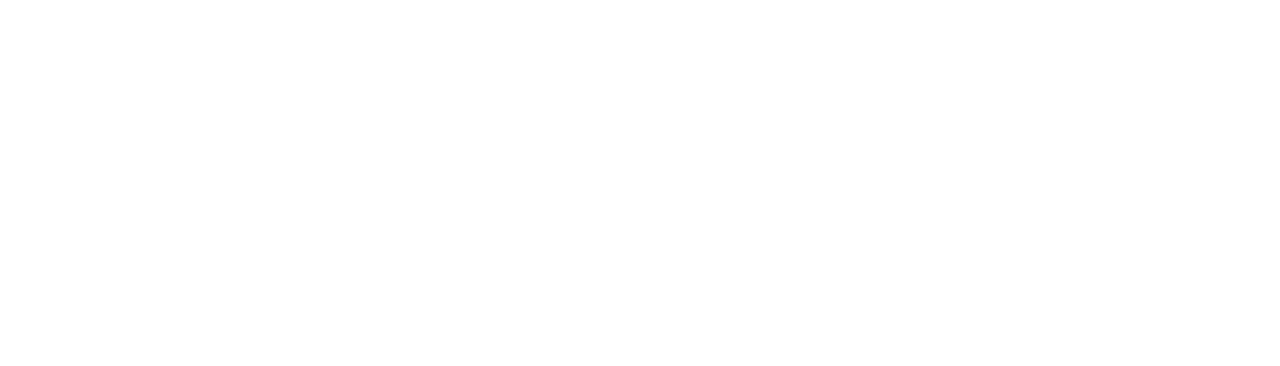
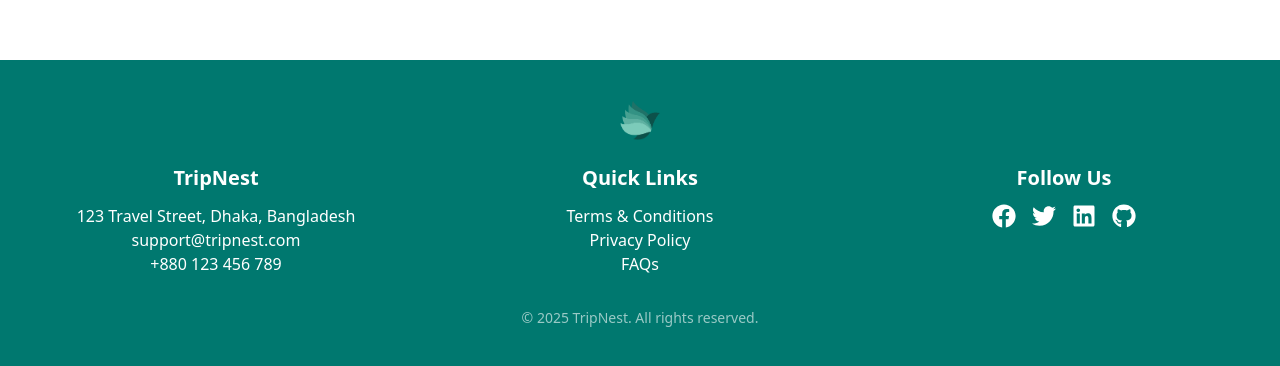
Before and after one commit to emonsimply/B11A11-client-side, a React (Vite) app: page / in a window 1280 px wide. Shown: the part 892-1258 px from the top of the page. Before the commit the page ends 800 px from the top, so only its background shows below. Built offline with nearby package versions, Linux system fonts and the light colour scheme.

Commit message:
Footer added

```diff
--- a/package.json
+++ b/package.json
@@ -13,6 +13,7 @@
     "@tailwindcss/vite": "^4.1.12",
     "react": "^19.1.1",
     "react-dom": "^19.1.1",
+    "react-icons": "^5.5.0",
     "react-router": "^7.8.2",
     "tailwindcss": "^4.1.12"
   },
--- a/src/components/Footer.jsx
+++ b/src/components/Footer.jsx
@@ -1,9 +1,74 @@
-import React from 'react';
+import React from "react";
+import { FaFacebook, FaGithub, FaInstagram, FaLinkedin, FaTwitter } from "react-icons/fa";
+import logo from "../assets/images/logo.png";
 
 const Footer = () => {
   return (
     <div>
-      <h1>Footer</h1>
+      <footer className="bg-teal-700 text-white py-10 mt-12">
+        <div className="flex justify-center mb-6">
+          <a className="">
+            <img src={logo} alt="logo" className="w-10 h-10 " />
+          </a>
+        </div>
+
+        <div className="container max-w-7xl  mx-auto md:px-4 grid grid-cols-1 md:grid-cols-3 gap-6 text-center">
+          {/* Contact Info */}
+          <div>
+            <h2 className="text-xl font-semibold mb-3">TripNest</h2>
+            <p>123 Travel Street, Dhaka, Bangladesh</p>
+            <p>support@tripnest.com</p>
+            <p> +880 123 456 789</p>
+          </div>
+
+          {/* Terms and Links */}
+          <div>
+            <h2 className="text-xl font-semibold mb-3">Quick Links</h2>
+            <p className="hover:underline cursor-pointer">Terms & Conditions</p>
+            <p className="hover:underline cursor-pointer">Privacy Policy</p>
+            <p className="hover:underline cursor-pointer">FAQs</p>
+          </div>
+
+          {/* Social Media */}
+          <div>
+            <h2 className="text-xl font-semibold mb-3">Follow Us</h2>
+            <div className="flex justify-center items-center gap-4 text-2xl">
+              <a
+                href="https://facebook.com"
+                target="_blank"
+                rel="noopener noreferrer"
+              >
+                <FaFacebook className="hover:text-teal-500" />
+              </a>
+              <a
+                href="https://twitter.com"
+                target="_blank"
+                rel="noopener noreferrer"
+              >
+                <FaTwitter className="hover:text-teal-500" />
+              </a>
+              <a
+                href="https://linkedin.com"
+                target="_blank"
+                rel="noopener noreferrer"
+              >
+                <FaLinkedin className="hover:text-teal-500" />
+              </a>
+              <a
+                href="https://github.com"
+                target="_blank"
+                rel="noopener noreferrer"
+              >
+                <FaGithub className="hover:text-teal-500" />
+              </a>
+            </div>
+          </div>
+        </div>
+
+        <div className="text-center text-sm flex justify-center flex-wrap mt-8 md:flex-nowrap md:whitespace-nowrap opacity-60">
+          © {new Date().getFullYear()} TripNest. All rights reserved.
+        </div>
+      </footer>
     </div>
   );
 };
--- a/src/layouts/MainLayout.jsx
+++ b/src/layouts/MainLayout.jsx
@@ -1,13 +1,15 @@
-import React from 'react';
-import { Outlet } from 'react-router';
-import Navbar from '../components/Navbar';
-import Footer from '../components/Footer';
+import React from "react";
+import { Outlet } from "react-router";
+import Navbar from "../components/Navbar";
+import Footer from "../components/Footer";
 
 const MainLayout = () => {
   return (
     <div>
       <Navbar></Navbar>
-      <Outlet></Outlet>
+      <div className="max-w-7xl min-h-screen mx-auto my-10 flex-grow">
+        <Outlet></Outlet>
+      </div>
       <Footer></Footer>
     </div>
   );
```
Also changed, not shown: 1 other file (tests, documents, lock files or other folders).
